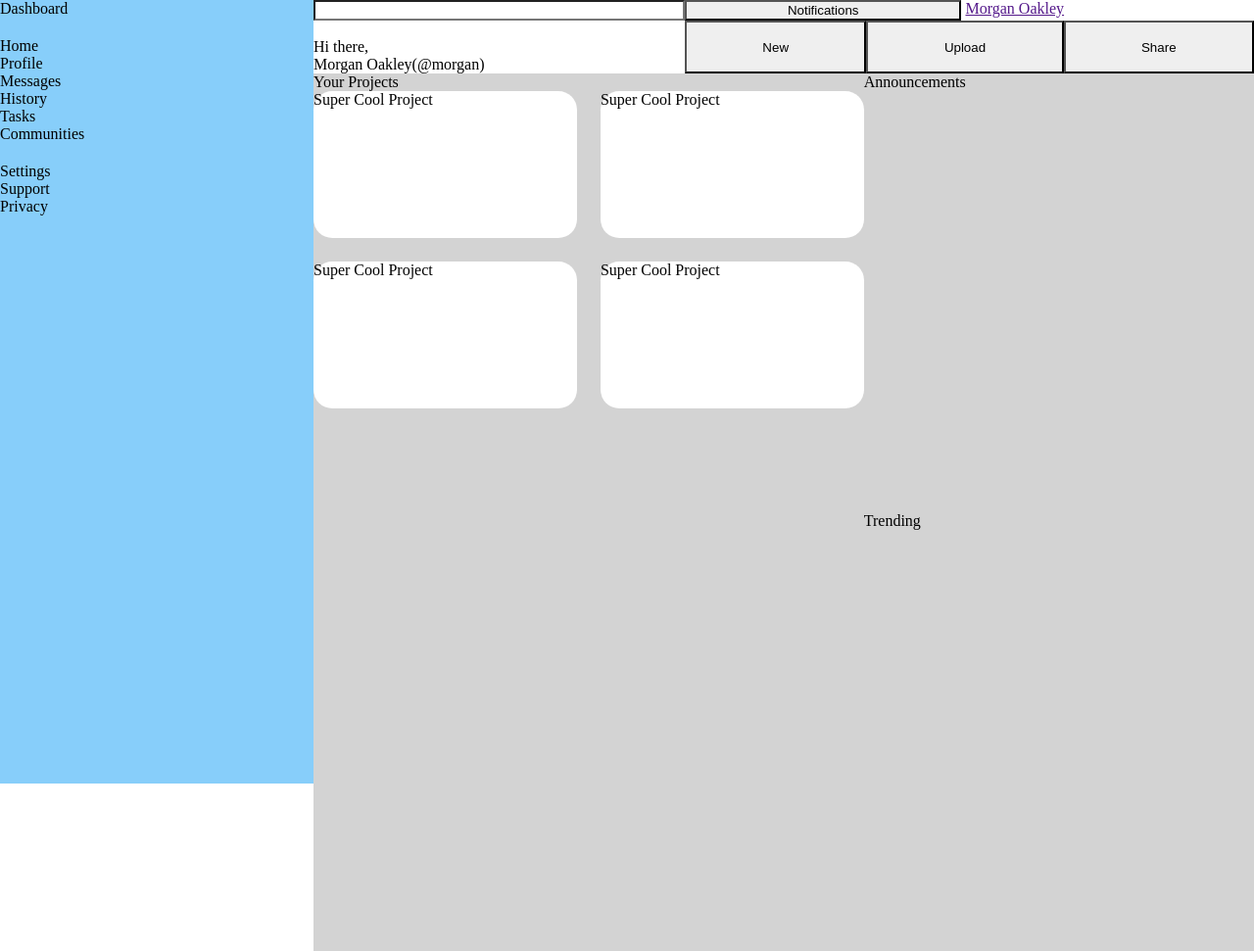
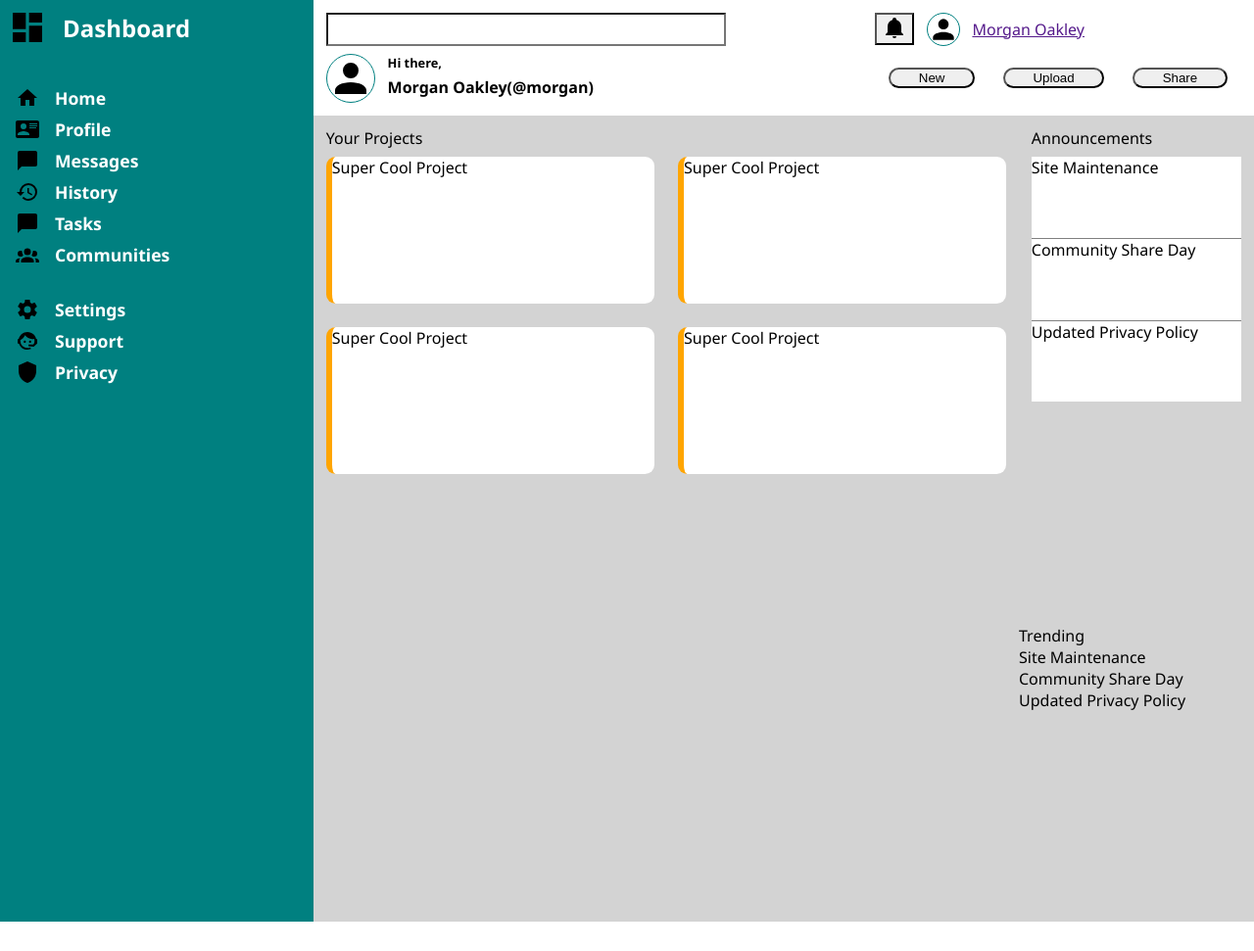
Before and after one commit to ZaleXypher/OdinProjectAdminDash, a plain HTML site: page index.html in a window 1280 px wide. Shown: the whole page at 98% size. After the commit the page ends 941 px from the top, so only its background shows below. Drawn offline with Linux system fonts and the light colour scheme.

Commit message:
finish sidebar and tweak layout

```diff
--- a/index.html
+++ b/index.html
@@ -9,32 +9,34 @@
 <body>
     <div class="container">
         <nav class="sidebar">
-            <div class="title">Dashboard</div>
+            <div class="pagetitle"><img src="images/view-dashboard.svg">Dashboard</div>
             <div class="nav">
-                <div class="home">Home</div>
-                <div class="profile">Profile</div>
-                <div class="messages">Messages</div>
-                <div class="history">History</div>
-                <div class="tasks">Tasks</div>
-                <div class="communities">Communities</div>
+                <a class="home"><img src="images/home.svg">Home</a>
+                <a class="profile"><img src="images/card-account-details.svg">Profile</a>
+                <a class="messages"><img src="images/message.svg">Messages</a>
+                <a class="history"><img src="images/history.svg"> History</a>
+                <a class="tasks"><img src="images/message.svg">Tasks</a>
+                <a class="communities"><img src="images/account-group.svg">Communities</a>
             </div>
             <div class="extra">
-                <div class="settings">Settings</div>
-                <div class="support">Support</div>
-                <div class="privacy">Privacy</div>
+                <a class="settings"><img src="images/cog.svg">Settings</a>
+                <a class="support"><img src="images/face-agent.svg">Support</a>
+                <a class="privacy"><img src="images/shield.svg">Privacy</a>
             </div>
         </nav>
         <div class="topbar">
             <input type="search" name="pagesearch" id="search">
-            <button class="notifications">Notifications</button>
             <div class="profile">
-                <img src="" alt="">
+                <button class="notifications"><img src="images/bell.svg" class="bell" alt="Notifications"></button>
+                <img src="images/account.svg" class="propic">
                 <a href="">Morgan Oakley</a>
             </div>
             <div class="greeting">
-                <img src="" alt="">
-                <div class="subtext">Hi there,</div>
-                <div class="id">Morgan Oakley(@morgan)</div>
+                <img src="images/account.svg" class="greetpic">
+                <div class="greet">
+                    <div class="subtext">Hi there,</div>
+                    <div class="id">Morgan Oakley(@morgan)</div>
+                </div>
             </div>
             <div class="modify">
                 <button class="new">New</button>
@@ -66,9 +68,34 @@
             </div>
             <div class="announcements">
                 <div class="title">Announcements</div>
+                <div class="cardlist">
+                    <div class="card">
+                        <div class="contitle">Site Maintenance</div>
+                        <div class="context"></div>
+                    </div>
+                    <div class="card">
+                        <div class="contitle">Community Share Day</div>
+                        <div class="context"></div>
+                    </div>
+                    <div class="card">
+                        <div class="contitle">Updated Privacy Policy</div>
+                        <div class="context"></div>
+                    </div>
+                </div>
             </div>
             <div class="trending">
                 <div class="title">Trending</div>
+                <div class="card">
+                        <div class="contitle">Site Maintenance</div>
+                        <div class="context"></div>
+                    </div>
+                    <div class="card">
+                        <div class="contitle">Community Share Day</div>
+                        <div class="context"></div>
+                    </div>
+                    <div class="card">
+                        <div class="contitle">Updated Privacy Policy</div>
+                        <div class="context"></div>
             </div>
         </div>
     </div>
--- a/style.css
+++ b/style.css
@@ -1,3 +1,7 @@
+:root{
+    font-family: 'Segoe UI', Tahoma, Geneva, Verdana, sans-serif;
+}
+
 body{
     margin: 0px;
     padding: 0%;
@@ -7,71 +11,183 @@ body{
     display: grid;
     min-height: 100vh;
     grid-template-columns: 1fr 3fr;
+    grid-template-rows: 1fr 7fr;
 }
 
 .sidebar{
     grid-row: 1 / 3;
-    background-color: lightskyblue;
+    background-color: teal;
     display: flex;
     flex-direction: column;
-    height: 100vh;
-    gap: 20px;
+    height: 100%;
+    gap: 2rem;
+    color: white;
+    font-weight: 700;
+}
+
+.pagetitle{
+    font-size: 1.5rem;
+    display: flex;
+    align-items: center;
+    gap: 1rem;
+    margin: .5rem;
+}
+
+.pagetitle>img{
+    width: 2.5rem;
+}
+
+.nav, .extra{
+    display: flex;
+    flex-direction: column;
+    gap: 0.5rem;
+}
+
+.nav>a, .extra>a{
+    display: flex;
+    gap: 1rem;
+    margin-left: 1rem;
+    font-size: 1.1rem;
+    align-items: center;
+}
+
+a>img{
+    width: 1.5rem;
 }
 
 .topbar{
     grid-column: 2 / 3;
     display: grid;
+    margin: .8rem;
+    gap: .5rem;
 }
 
-.notifications{
-    grid-column: 2 / 3;
+input[type="search"]{
+    appearance: none;
+}
+
+.bell{
+    width: 1.5rem;
 }
 
 .profile{
     grid-column: 3 / 4;
+    display: flex;
+    align-items: center;
+    gap: .8rem;
 }
 
-.greetings, .modify{
+.propic, .greetpic{
+    border: 1px teal solid;
+    border-radius: 50%;
+}
+
+.propic{
+    width: 2rem;
+}
+
+.greeting{
+    display: flex;
+    gap:.8rem;
+}
+
+.greet{
+    display: grid;
+    font-weight: 600;
+}
+
+.subtext{
+    grid-row: 1 / 2;
+    font-size: .8rem;
+}
+
+.greetpic{
+    height: 3rem;
+    grid-row: 1 / 3;
+    align-self: center;
+    justify-self: center;
+}
+
+.greeting, .modify{
     grid-row: 2 / 3;
 }
 
 .modify{
     display: grid;
     grid-auto-flow: column;
-    grid-column: 2 / 4;
+    grid-column: 3 / 4;
+}
+
+.modify>button{
+    box-sizing: border-box;
+    margin: 0.9rem;
+    border-radius: 1rem;
 }
 
 .content{
     grid-column: 2 / 3;
-    grid-row: 2 / 4;
+    grid-row: 2 / 3;
     display: grid;
     background-color: lightgray;
+    grid-template-columns: 3fr 1fr;
 }
 
 .projects{
     grid-row: 1 / 3;
+    grid-column: 1 / 2;
+    display: flex;
+    flex-direction: column;
+    margin: .8rem;
+    gap: .5rem;
 }
 
-.cardlist{
+.projects>.cardlist{
     display: grid;
     grid-template-columns: 1fr 1fr;
     gap: 1.5rem;
 }
 
-.card{
+.projects>.cardlist>.card{
     background-color: white;
-    border-radius: 1.2rem;
+    border-radius: .6rem;
     min-height: 150px;
+    border: 0px;
+    border-left: 6px;
+    border-color: orange;
+    border-style: solid;
 }
 
 .announcements{
     grid-column: 2 / 3;
-    grid-row: 1 / 2;
+    margin: .8rem;
+    gap: .5rem;
+    display: flex;
+    flex-direction: column;
+}
+
+.announcements>.cardlist{
+    display: grid;
+    min-height: 250px;
+    border-radius: .6rem
+}
+
+.announcements .card{
+    background-color: white;
+    box-sizing: border-box;
+}
+
+.announcements .card + .card{
+    border: 0px;
+    border-top: 1px;
+    border-color: gray;
+    border-style: solid;
 }
 
 .trending{
     grid-column: 2 / 3;
     grid-row: 2 / 3;
+    display: flex;
+    flex-direction: column;
 }
 
 button, input[type="search"]{
```
Also changed, not shown: images/account-group.svg (added), images/account.svg (added), images/bell.svg (added), images/card-account-details.svg (added), images/cog.svg (added), images/face-agent.svg (added), images/history.svg (added), images/home.svg (added), images/message.svg (added), images/note.svg (added), images/shield.svg (added), images/view-dashboard.svg (added).
